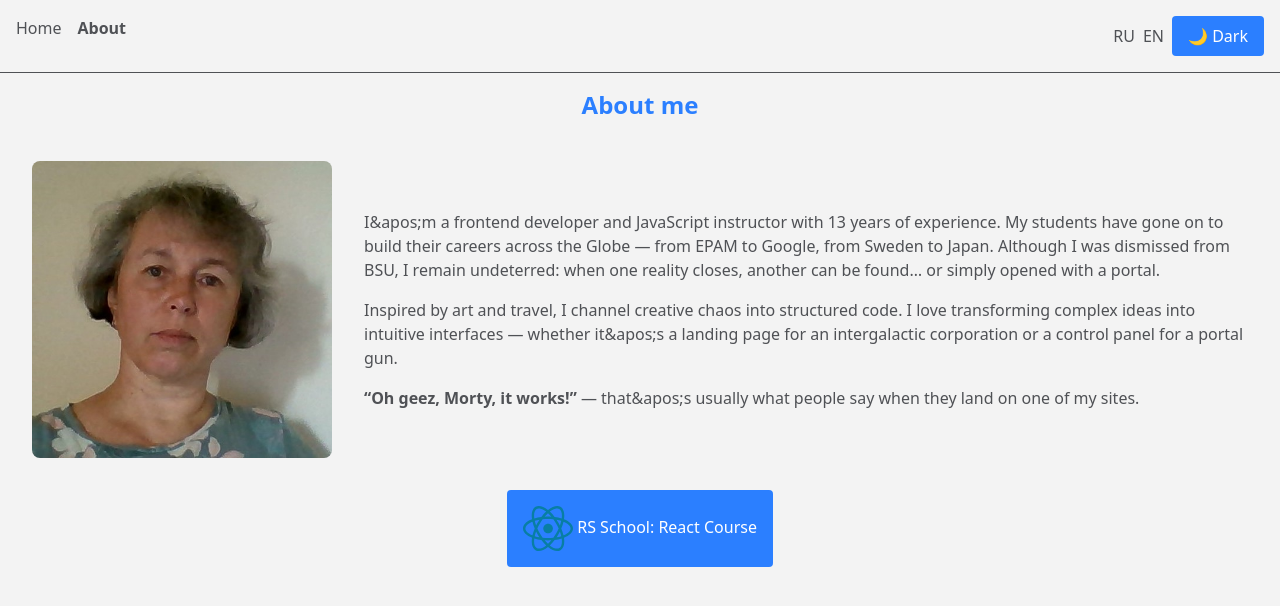
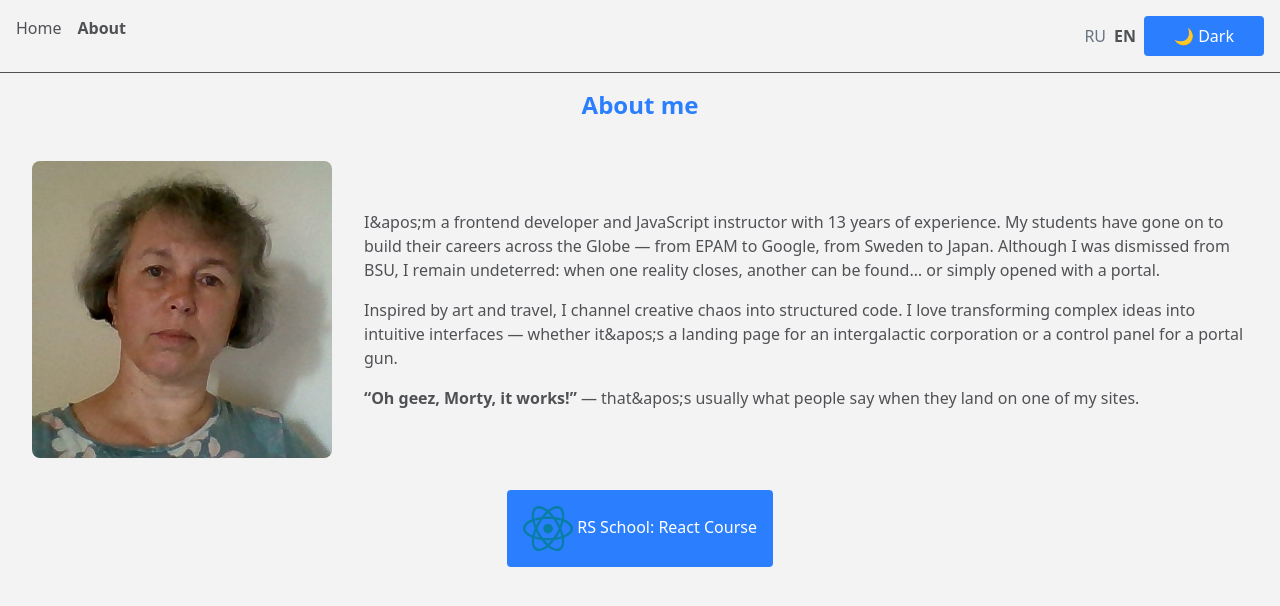
Before and after one commit to pokolga/react-task, a Next.js app: page /about in a window 1280 px wide. Shown: the top 606 px of the page. Built offline with nearby package versions, Linux system fonts and the light colour scheme.

Commit message:
feat: add active language designation

```diff
--- a/src/components/navbar.tsx
+++ b/src/components/navbar.tsx
@@ -23,11 +23,22 @@ export default function Navbar() {
         {texts[language].navbar.about}
       </Link>
       <div className="ml-auto  flex gap-2">
-        <button onClick={() => setLanguage("ru")}>RU</button>
-        <button className="" onClick={() => setLanguage("en")}>
+        <button
+          onClick={() => setLanguage("ru")}
+          className={language === "ru" ? "font-bold" : "text-gray-500"}
+        >
+          RU
+        </button>
+        <button
+          onClick={() => setLanguage("en")}
+          className={language === "en" ? "font-bold" : "text-gray-500"}
+        >
           EN
         </button>
-        <button className={btnBase} onClick={toggleTheme}>
+        <button
+          className={[...btnBase, " w-[120px]"].join("")}
+          onClick={toggleTheme}
+        >
           {isDarkMode
             ? `☀️ ${texts[language].navbar.light}`
             : `🌙 ${texts[language].navbar.dark}`}
```
